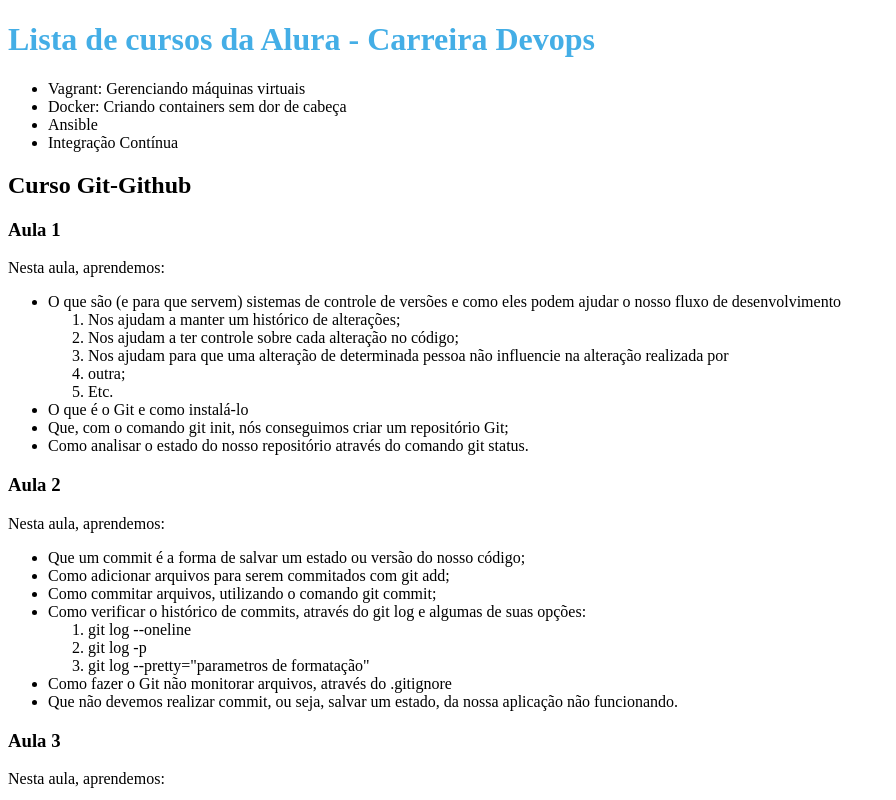
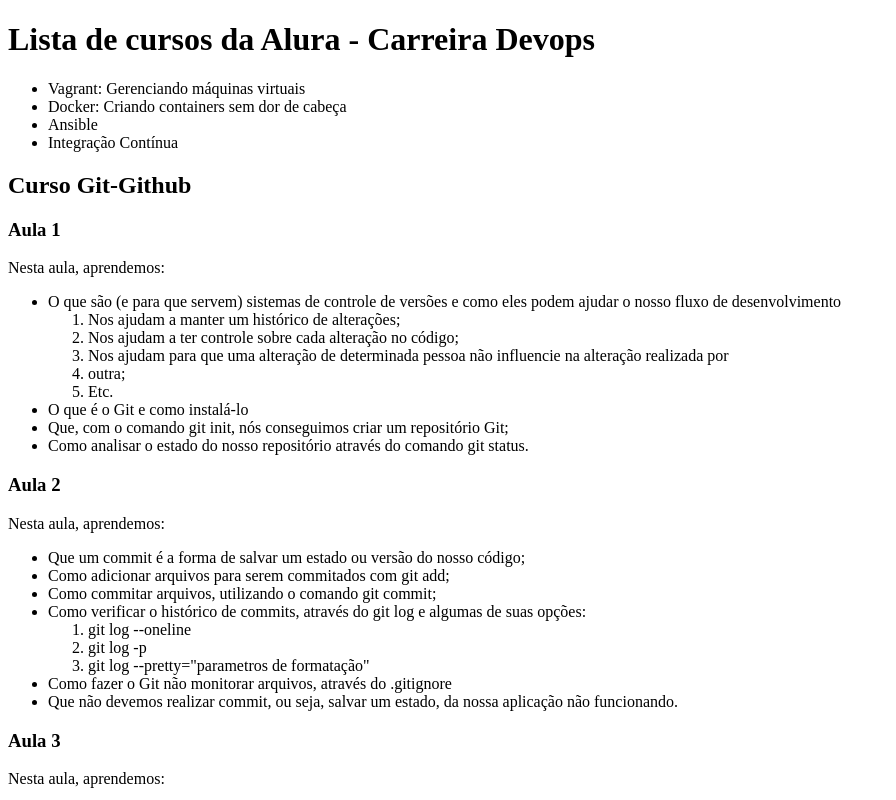
Before and after one commit to steferrera/curso-git-github, a plain HTML site: page index.html in a window 1280 px wide. Shown: the top 800 px of the page, without its empty margins (0-896 px from the left). Drawn offline with Linux system fonts and the light colour scheme.

Commit message:
Revert "Alterando cor do título da página"
This reverts commit 8e7914ca6050b61963656254e3625954bb9ef3bd.

```diff
--- a/index.html
+++ b/index.html
@@ -5,7 +5,7 @@
     <title>"Lista de Cursos de DevOps da Alura"</title>
 </head>
 <body>
-<font color="#44AEE6"><h1>Lista de cursos da Alura - Carreira Devops</h1></font>
+<h1>Lista de cursos da Alura - Carreira Devops</h1>
     <ul>
         <li>Vagrant: Gerenciando máquinas virtuais</li>
         <li>Docker: Criando containers sem dor de cabeça</li>
```
